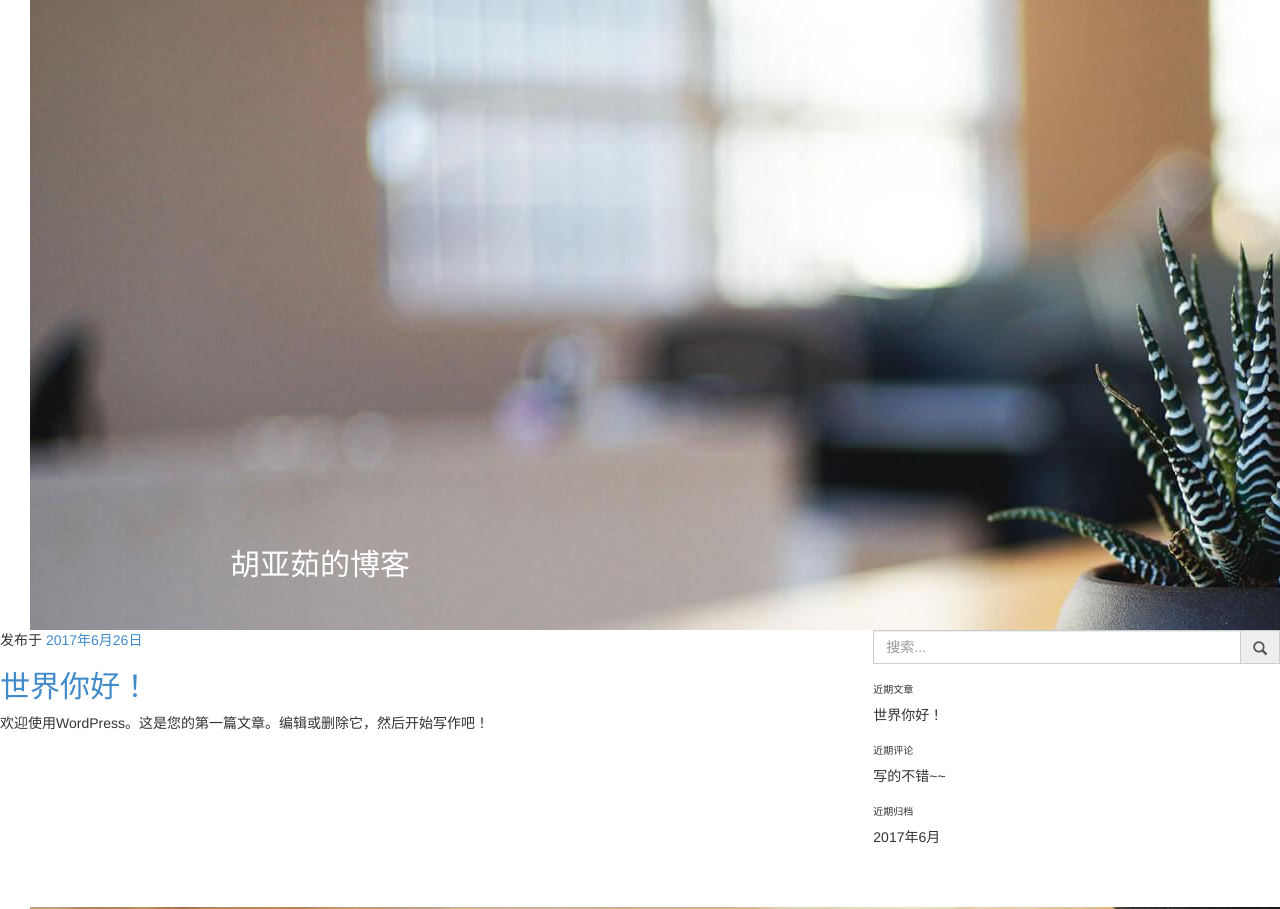
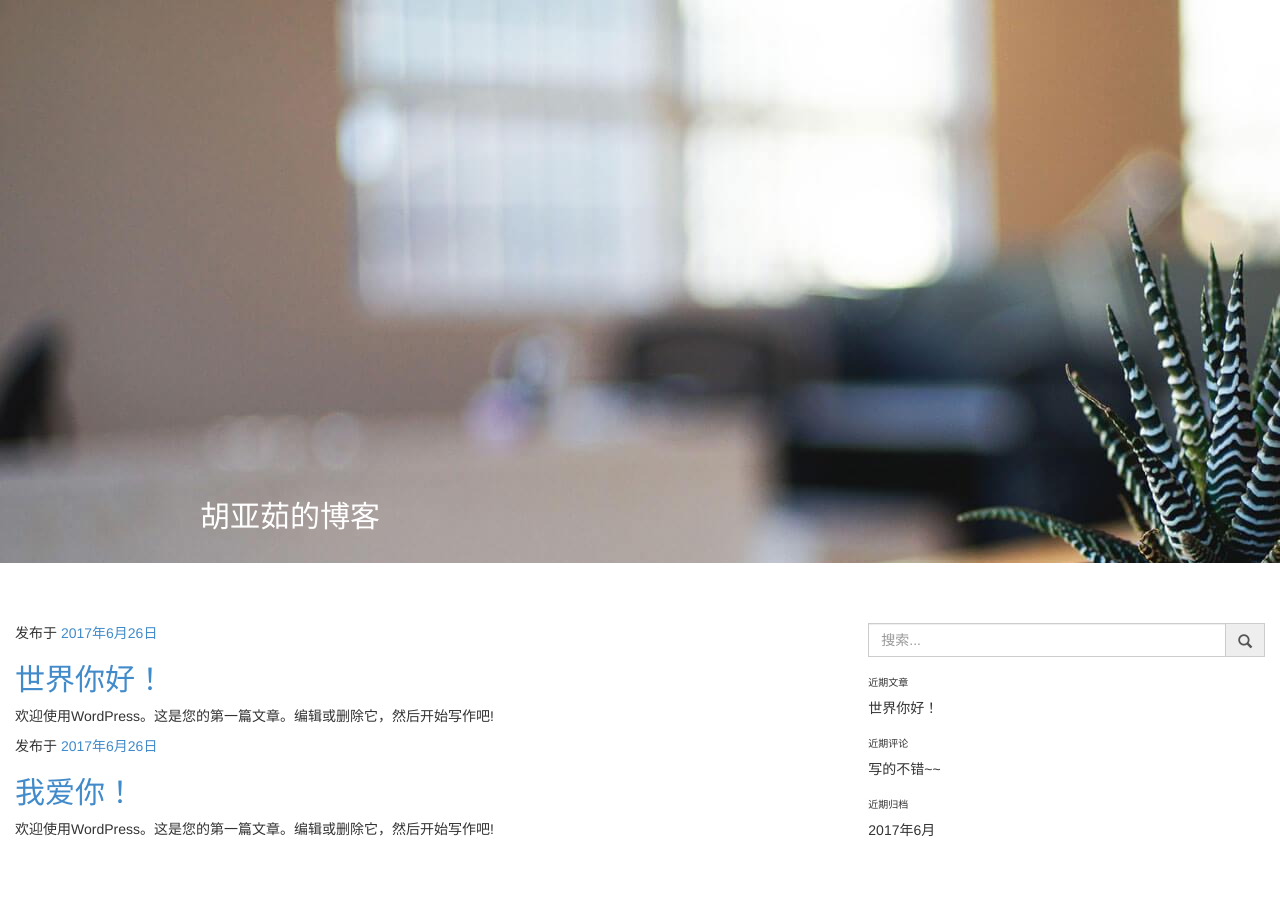
Before and after one commit to Meshine001/blog_ng, a plain HTML site: page index.html at #/index in a window 1280 px wide. Drawn offline with Linux system fonts and the light colour scheme.

Commit message:
进行了主页模块划分，添加http数据

```diff
--- a/css/app.css
+++ b/css/app.css
@@ -1,3 +1,6 @@
+.custom-header{
+    padding: 0px;
+}
 .custom-header img{
     padding: 0px;
     position: fixed;
@@ -6,7 +9,6 @@
 }
 .custom-header{
     background-color: transparent;
-    height: 600px;
 }
 
 .custom-header .site-branding{
@@ -17,11 +19,17 @@
 }
 
 
-
+.container-fluid {
+    padding-right: 15px;
+    padding-left: 15px;
+    margin-right: auto;
+    margin-left: auto;
+}
 .main{
     position: relative;
     background-color: white;
     padding-bottom: 60px;
+    padding-top: 30px;
 }
 
 .main-content{
--- /dev/null
+++ b/data/articleList.json
@@ -0,0 +1,12 @@
+[
+  {
+    "publishTime": "2017年6月26日",
+    "title": "世界你好！",
+    "summary": "欢迎使用WordPress。这是您的第一篇文章。编辑或删除它，然后开始写作吧!"
+  },
+  {
+    "publishTime": "2017年6月26日",
+    "title": "我爱你！",
+    "summary": "欢迎使用WordPress。这是您的第一篇文章。编辑或删除它，然后开始写作吧!"
+  }
+]
--- a/js/app.js
+++ b/js/app.js
@@ -1,7 +1,7 @@
 /**
  * Created by Ming on 2017/6/27.
  */
-var routerApp = angular.module('routerApp', ['ui.router', 'ngGrid']);
+var routerApp = angular.module('routerApp', ['ui.router', 'ArticleListMoudle']);
 /**
  * 由于整个应用都会和路由打交道，所以这里把$state和$stateParams这两个对象放到$rootScope上，方便其它地方引用和注入。
  * 这里的run方法只会在angular启动的时候运行一次。
@@ -31,6 +31,12 @@ routerApp.config(function ($stateProvider, $urlRouterProvider) {
             views:{
                 '':{
                     templateUrl:'views/home.html'
+                },
+                'articleList@index':{
+                    templateUrl:'views/articleList.html'
+                },
+                'homeAside@index':{
+                    templateUrl:'views/homeAside.html'
                 }
             }
         })
--- a/js/controllers.js
+++ b/js/controllers.js
@@ -1,3 +1,12 @@
 /**
  * Created by Ming on 2017/6/27.
  */
+
+var articleListMoudle = angular.module('ArticleListMoudle',[]);
+articleListMoudle.controller('ArticleListCtrl',function ($scope,$http) {
+    $http
+        .get('data/articleList.json')
+        .success(function (data) {
+            $scope.articles = data;
+        });
+});
--- /dev/null
+++ b/views/articleList.html
@@ -0,0 +1,16 @@
+<div ng-controller="ArticleListCtrl">
+    <article ng-repeat="article in articles">
+        <header class="entry-header">
+            <div class="entry-meta">
+                <span>发布于</span>
+                <a href="article.html"> <time ng-bind="article.publishTime"></time></a>
+            </div>
+            <h2 class="entry-title">
+                <a href="article.html" ng-bind="article.title"></a>
+            </h2>
+        </header>
+        <div class="entry-content">
+            <p ng-bind="article.summary"></p>
+        </div>
+    </article>
+</div>
--- a/views/home.html
+++ b/views/home.html
@@ -1,51 +1,10 @@
 <div class="container-fluid main">
     <div class="row main-content">
-        <div class="col-md-8">
-            <article>
-                <header class="entry-header">
-                    <div class="entry-meta">
-                        <span>发布于</span>
-                        <a href="article.html"> <time>2017年6月26日</time></a>
-                    </div>
-                    <h2 class="entry-title">
-                        <a href="article.html"> 世界你好！</a>
-                    </h2>
-                </header>
-                <div class="entry-content">
-                    <p>欢迎使用WordPress。这是您的第一篇文章。编辑或删除它，然后开始写作吧！</p>
-                </div>
-            </article>
+        <div class="col-md-8" ui-view="articleList">
+
         </div>
-        <div class="col-md-4">
-            <aside>
-                <section class="widget">
-                    <div class="form-group">
-                        <div class="input-group">
-                            <input type="text" class="form-control" id="exampleInputAmount" placeholder="搜索...">
-                            <div class="input-group-addon"><i class="glyphicon glyphicon-search"></i></div>
-                        </div>
-                    </div>
-                </section>
-                <section class="recent-posts widget" >
-                    <h3 class="widget-title">近期文章</h3>
-                    <ul>
-                        <li> 世界你好！</li>
-                    </ul>
+        <div class="col-md-4" ui-view="homeAside">
 
-                </section>
-                <section class="recent-comments widget">
-                    <h3 class="widget-title">近期评论</h3>
-                    <ul>
-                        <li> 写的不错~~</li>
-                    </ul>
-                </section>
-                <section class="recent-archives widget" >
-                    <h3 class="widget-title">近期归档</h3>
-                    <ul>
-                        <li> 2017年6月</li>
-                    </ul>
-                </section>
-            </aside>
         </div>
     </div>
 </div>
--- /dev/null
+++ b/views/homeAside.html
@@ -0,0 +1,29 @@
+<aside>
+    <section class="widget">
+        <div class="form-group">
+            <div class="input-group">
+                <input type="text" class="form-control" id="exampleInputAmount" placeholder="搜索...">
+                <div class="input-group-addon"><i class="glyphicon glyphicon-search"></i></div>
+            </div>
+        </div>
+    </section>
+    <section class="recent-posts widget" >
+        <h3 class="widget-title">近期文章</h3>
+        <ul>
+            <li> 世界你好！</li>
+        </ul>
+
+    </section>
+    <section class="recent-comments widget">
+        <h3 class="widget-title">近期评论</h3>
+        <ul>
+            <li> 写的不错~~</li>
+        </ul>
+    </section>
+    <section class="recent-archives widget" >
+        <h3 class="widget-title">近期归档</h3>
+        <ul>
+            <li> 2017年6月</li>
+        </ul>
+    </section>
+</aside>
```
